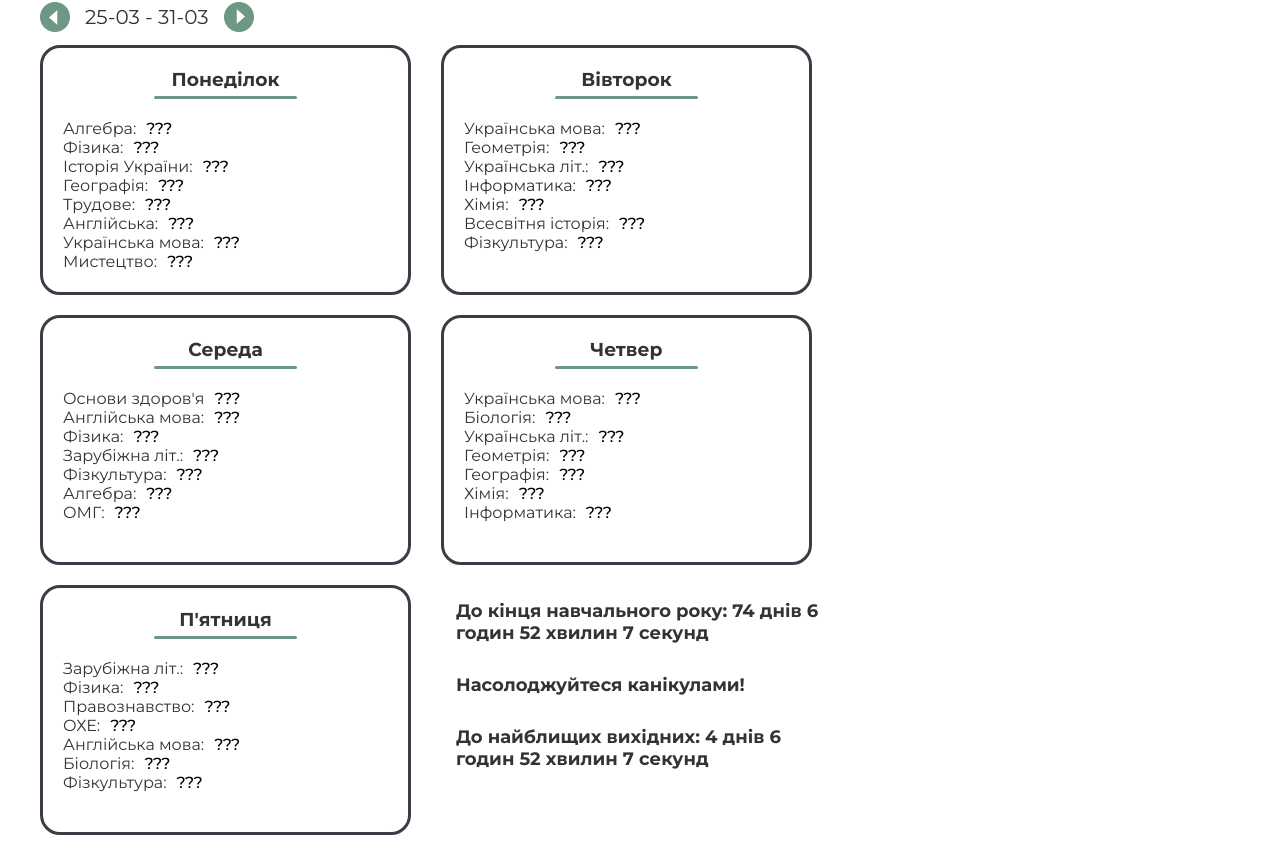
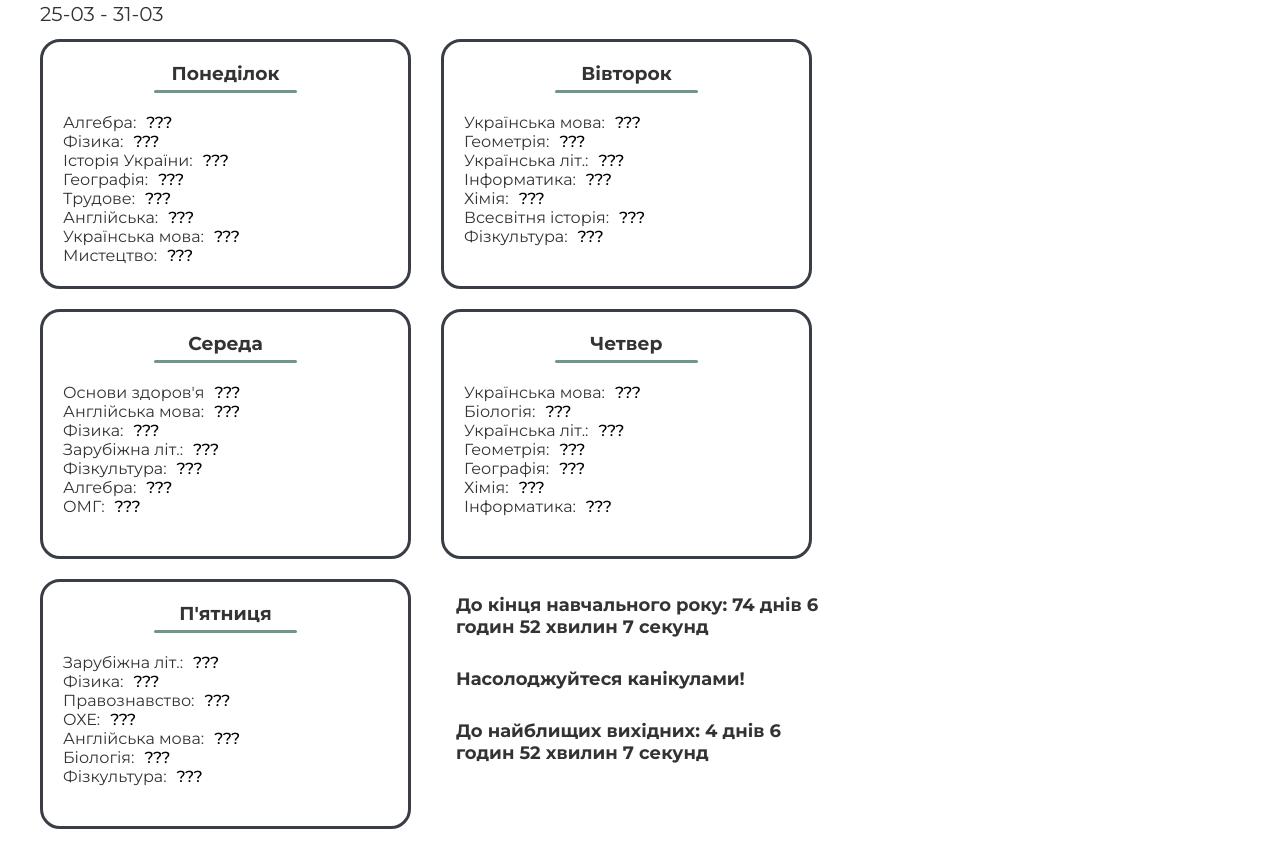
Before and after one commit to ZubalYana/Diary, a website: page public/index.html in a window 1280 px wide. Shown: the part 95-950 px from the top of the page. Drawn offline with nearby package versions, Linux system fonts and the light colour scheme; no server answers.

Commit message:
correct the week positioning

```diff
--- a/public/index.html
+++ b/public/index.html
@@ -18,9 +18,9 @@
             </div>
         </div>
         <div class="currentWeek">
-            <img class="currentWeek_arrow" id="currentWeek_arrowLeft" src="./img/arrow.png">
+            <!-- <img class="currentWeek_arrow" id="currentWeek_arrowLeft" src="./img/arrow.png"> -->
             <div class="currentWeek_weekDate"></div>
-            <img class="currentWeek_arrow" id="currentWeek_arrowRight" src="./img/arrow.png">
+            <!-- <img class="currentWeek_arrow" id="currentWeek_arrowRight" src="./img/arrow.png"> -->
         </div>
         <div class="week">
             <div class="weekDay" id="Monday">
--- a/public/style.scss
+++ b/public/style.scss
@@ -42,7 +42,6 @@
         .currentWeek_weekDate{
             font-size: 20px;
             font-weight: 400;
-            margin: 0 15px;
         }
         .currentWeek_arrow{
             width: 30px;
```
Also changed, not shown: public/style.css, 1 other file.
